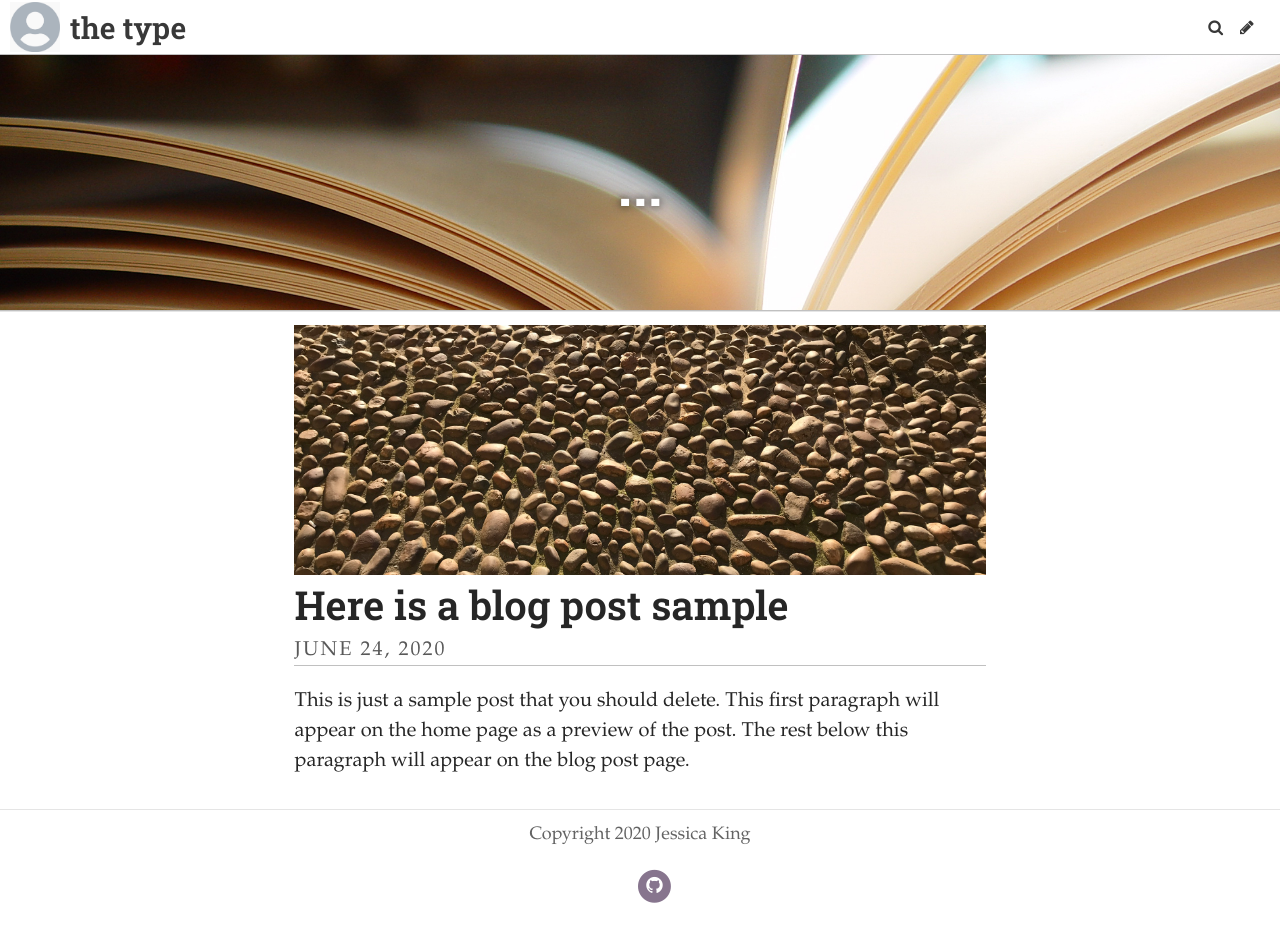
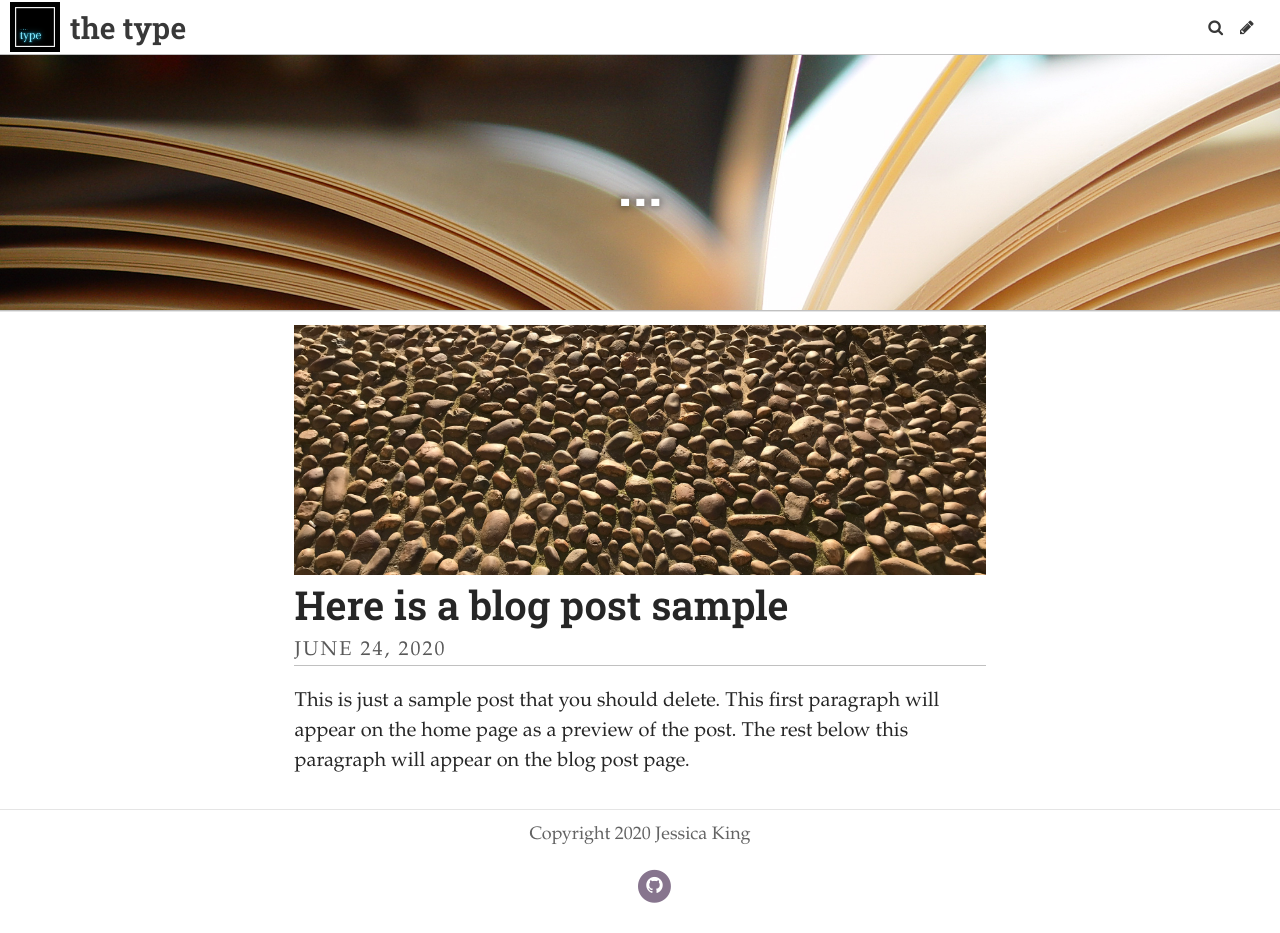
Before and after one commit to jessking16/thetype, a Jekyll site: the page built from index.html, in a window 1280 px wide. Built offline with Jekyll 4.4.1, drawn with Linux system fonts in a browser that asks for light colours; some web fonts are replaced; the list of posts is cut into pages by our own code.

Commit message:
Update Settings “general”

```diff
--- a/_data/settings.yml
+++ b/_data/settings.yml
@@ -4,7 +4,7 @@ header_text: ...
 footer_text: Copyright 2020 Jessica King
 header_feature_image: ../uploads/pages.jpg
 bannerheight: 20vmax
-logo: /uploads/logo.jpg
+logo: ../uploads/the-type-logo.png
 favicon: /uploads/favicon.ico
 gridlayout: false
 fixednavbar: false
```
Also changed, not shown: uploads/the-type-logo.png (added).
